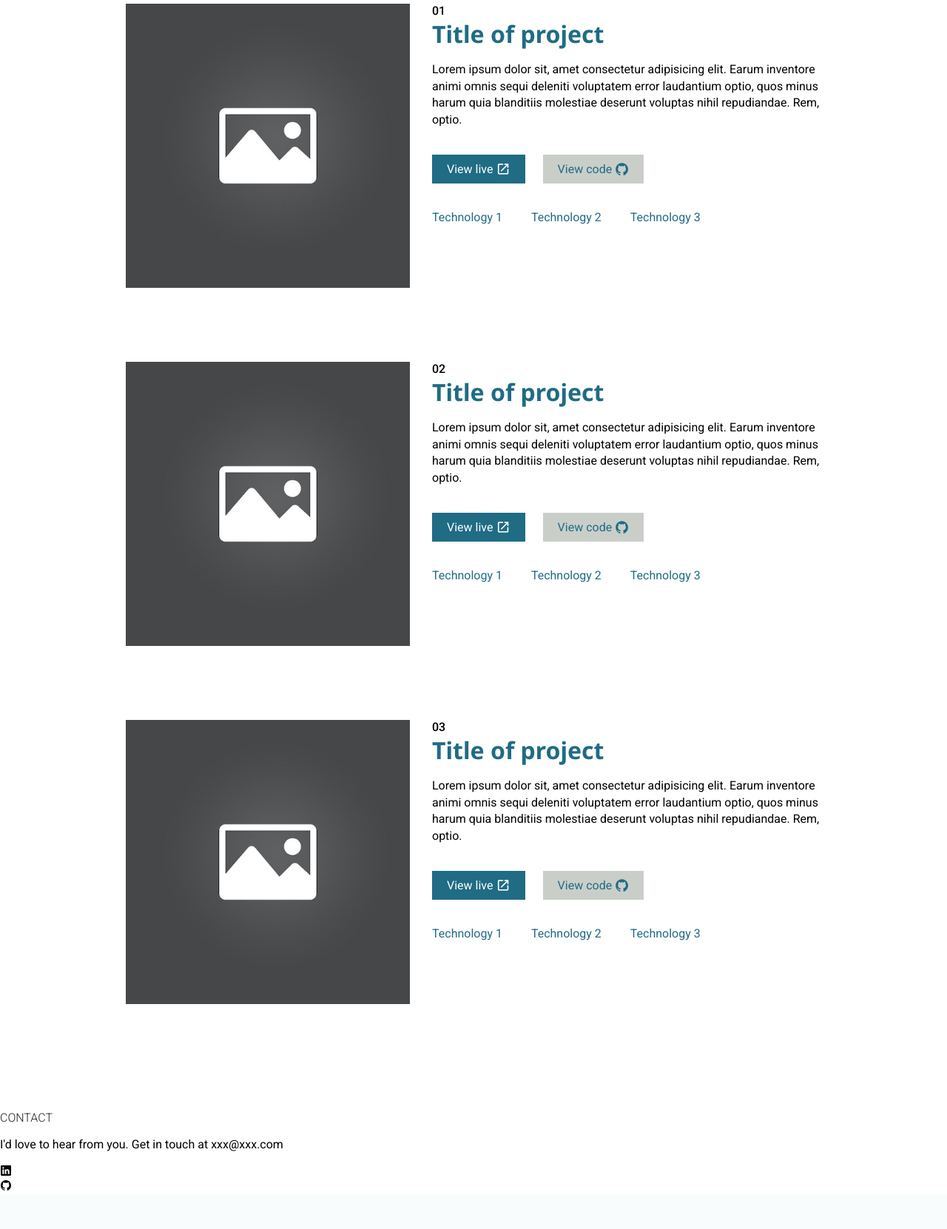
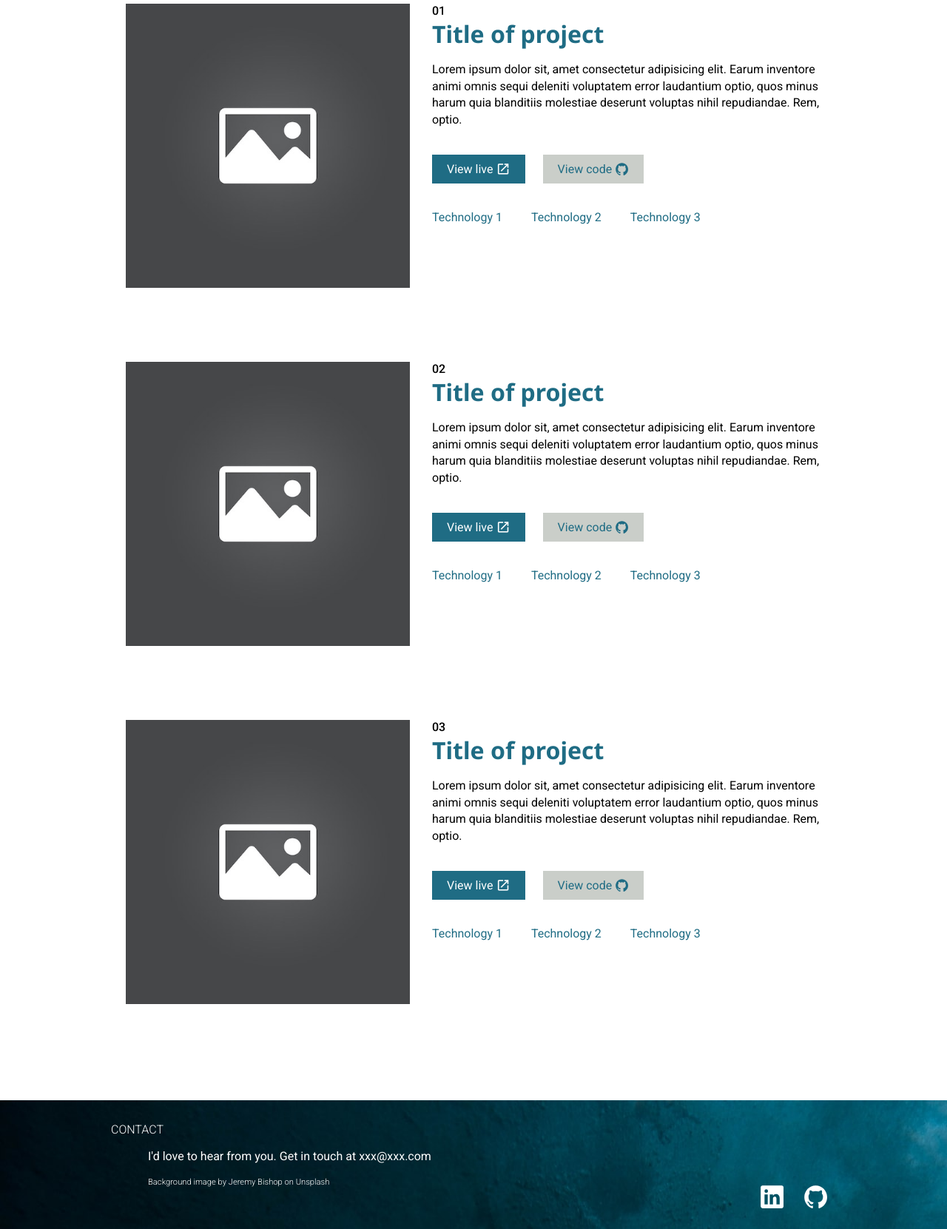
Before and after one commit to Chl0e-g/portfolio-website, a PHP site: page / in a window 1280 px wide. Shown: the part 1000-2661 px from the top of the page at 74% size. Before the commit the page ends 2609 px from the top, so only its background shows below. Run offline with PHP 8.4, Linux system fonts and the light colour scheme.

Commit message:
completed footer styling

```diff
--- a/index.html
+++ b/index.html
@@ -93,9 +93,11 @@
         <section id="contact">
         <h2>Contact</h2>
             <p>I'd love to hear from you. Get in touch at <a href="/">xxx@xxx.com</a></p>
-
-            <div><ion-icon name="logo-linkedin"></ion-icon></div>
-            <div><ion-icon name="logo-github"></ion-icon></div>
+            <div class="footer-icons">
+                <div><a href="/"><ion-icon name="logo-linkedin" class="ion-icon"></ion-icon></a></div>
+                <div><a href="/"><ion-icon name="logo-github" class="ion-icon"></ion-icon></a></div>
+            </div>
+            <p class="attrib">Background image by Jeremy Bishop on Unsplash</p>
         </section>
     </footer>
 
--- a/script.js
+++ b/script.js
@@ -8,11 +8,16 @@ window.addEventListener('scroll', ()=> {
     navSections.forEach( section => {
         const sectionTop = section.offsetTop;
         const sectionHeight = section.clientHeight;
+        const documentHeight = document.body.scrollHeight;
+        const currentScroll = pageYOffset + window.innerHeight;
         if(pageYOffset >= (sectionTop - sectionHeight / 3)) {
             current = section.getAttribute('id');
         }
         if(pageYOffset <=20) {
             current = 'aboutMe';
+        }
+        if(currentScroll >= (documentHeight - 150)) {
+            current = 'contact';
         }
     })
 
--- /dev/null
+++ b/styles/_footer.scss
@@ -0,0 +1,47 @@
+//desktop display
+footer {
+    background-image: url(/images/header-image-1920x1440.jpg);
+    color: white;
+    padding: 1rem 9.375rem;
+    overflow: auto;
+    p {
+        padding: 0px 50px;
+    }
+    h2 {
+        color: white;
+    }
+    .footer-icons {
+        float: right;
+        div {
+            display: inline-block;
+        }
+    }
+    .attrib {
+        @include bodyFontLight;
+        font-size: 0.7rem;
+    }
+    a:hover {
+        color: $navBlue;
+    }
+}
+
+//tablet display
+@include breakpoint-down(medium) {
+    footer {
+        padding: 1rem 5rem;
+        p {
+            padding: 0;
+        }
+    }
+}
+
+//mobile display
+@include breakpoint-down(small) {
+    footer {
+        padding: 1rem 1.25rem;
+        .footer-icons {
+            float: none;
+            text-align: center;
+        }
+    }
+}
--- a/styles/_globals.scss
+++ b/styles/_globals.scss
@@ -66,6 +66,13 @@ ul {
     }
 }
 
+footer {
+    .ion-icon {
+        font-size: 2.2rem;
+        margin: 10px;
+    }
+}
+
 .launch {
     font-size: 1.2rem !important;
     vertical-align: text-bottom;
--- a/styles/style.css
+++ b/styles/style.css
@@ -65,6 +65,11 @@ ul {
 
 .technologies .ion-icon {
   font-size: 3.5rem;
+}
+
+footer .ion-icon {
+  font-size: 2.2rem;
+  margin: 10px;
 }
 
 .launch {
@@ -405,4 +410,56 @@ nav .blogLink {
     margin: 5px 0px;
   }
 }
+
+footer {
+  background-image: url(/images/header-image-1920x1440.jpg);
+  color: white;
+  padding: 1rem 9.375rem;
+  overflow: auto;
+}
+
+footer p {
+  padding: 0px 50px;
+}
+
+footer h2 {
+  color: white;
+}
+
+footer .footer-icons {
+  float: right;
+}
+
+footer .footer-icons div {
+  display: inline-block;
+}
+
+footer .attrib {
+  font-family: 'Roboto', sans-serif;
+  font-weight: 300;
+  font-size: 0.7rem;
+}
+
+footer a:hover {
+  color: #87FDFD;
+}
+
+@media (max-width: 63.9375em) {
+  footer {
+    padding: 1rem 5rem;
+  }
+  footer p {
+    padding: 0;
+  }
+}
+
+@media (max-width: 39.9375em) {
+  footer {
+    padding: 1rem 1.25rem;
+  }
+  footer .footer-icons {
+    float: none;
+    text-align: center;
+  }
+}
 /*# sourceMappingURL=style.css.map */
--- a/styles/style.scss
+++ b/styles/style.scss
@@ -2,3 +2,4 @@
 @import "globals";
 @import "header";
 @import "projects";
+@import "footer";
```
Also changed, not shown: 1 other file.
